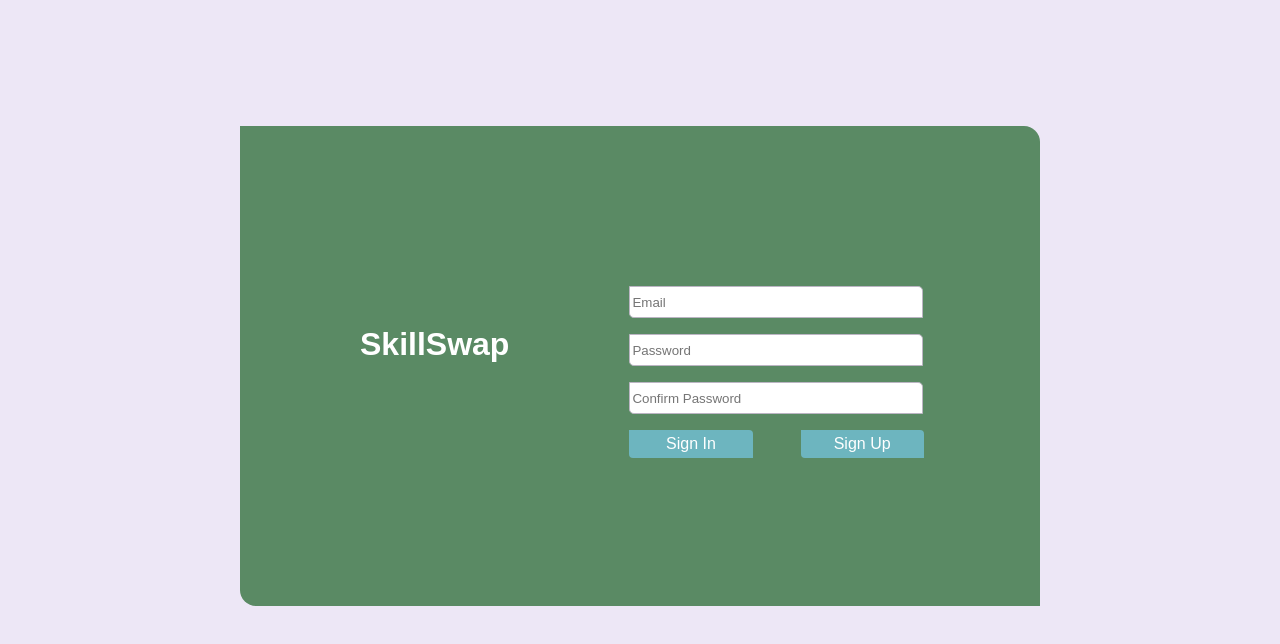
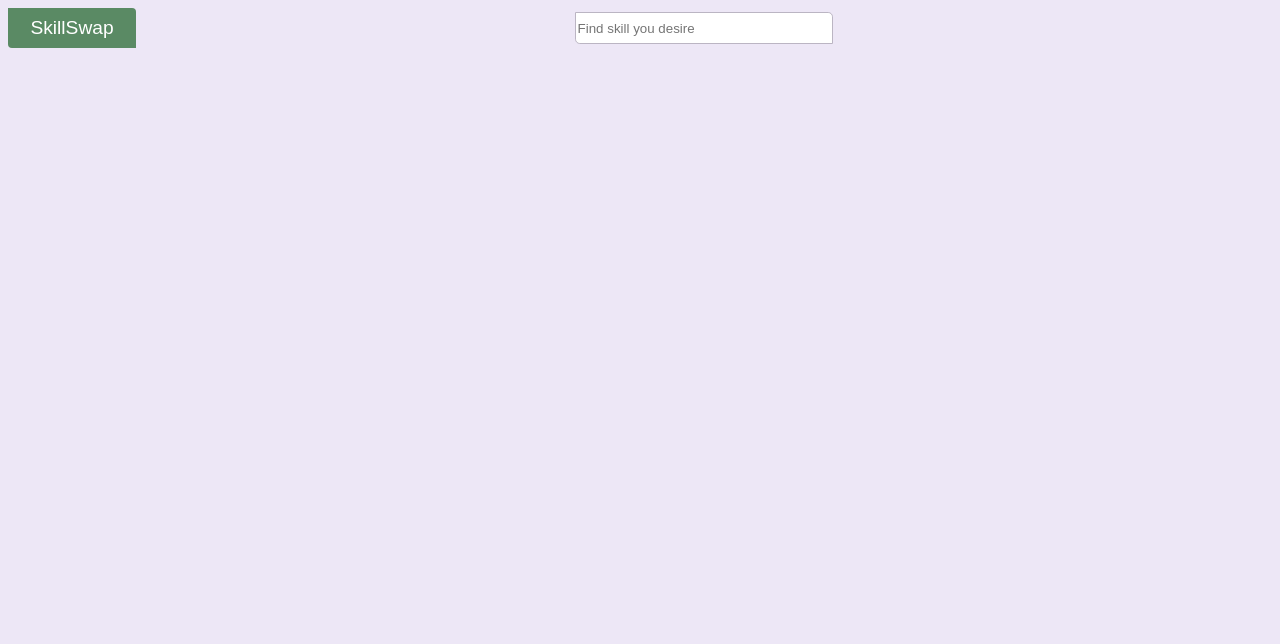
Before and after one commit to Kaponn/skill-swap, a React (Create React App) app in the folder skill-swap-front/: page / in a window 1280 px wide. Shown: the top 644 px of the page. Built offline with nearby package versions, Linux system fonts and the light colour scheme; the HTML template or start-up script is replaced by a standard one.

Commit message:
update LogoButton margin, create SearchInput component

```diff
--- a/skill-swap-front/src/App.tsx
+++ b/skill-swap-front/src/App.tsx
@@ -1,5 +1,6 @@
 import React from 'react';
 import './App.css';
+import { MainPage } from './features/main-page/MainPage';
 import { SignIn } from './features/sign-in/SignIn';
 import { SignUp } from './features/sign-up/SignUp';
 
@@ -7,7 +8,9 @@ function App() {
   return (
     <div className="App">
       <header className="App-header">
-        <SignUp />
+        {/* <SignIn /> */}
+        {/* <SignUp /> */}
+        <MainPage />
       </header>
     </div>
   );
--- a/skill-swap-front/src/components/logo-button/styles/LogoButton.css
+++ b/skill-swap-front/src/components/logo-button/styles/LogoButton.css
@@ -6,7 +6,6 @@
   border-radius: 0 0.25rem;
   height: 2.5rem;
   width: 8rem;
-  margin: 1rem 0 0 1rem;
 }
 
 .logo-button:hover {
--- /dev/null
+++ b/skill-swap-front/src/components/search-input/SearchInput.tsx
@@ -0,0 +1,8 @@
+import React from 'react';
+import './styles/SearchInput.css';
+
+export const SearchInput = () => {
+  return(
+    <input className="search-input" placeholder="Find skill you desire" />
+    )
+}
--- /dev/null
+++ b/skill-swap-front/src/components/search-input/styles/SearchInput.css
@@ -0,0 +1,7 @@
+.search-input {
+  width: 20%;
+  border: 1px solid var(--border);
+  border-radius: 0 0.3rem;
+  height: 1.75rem;
+  margin: auto;
+}
--- /dev/null
+++ b/skill-swap-front/src/features/main-page/MainPage.tsx
@@ -0,0 +1,13 @@
+import React from 'react';
+import './styles/MainPage.css';
+import { LogoButton } from '../../components/logo-button/LogoButton';
+import { SearchInput } from '../../components/search-input/SearchInput';
+
+export const MainPage = () => {
+  return(
+    <div className="main-page-container">
+      <LogoButton />
+      <SearchInput />
+    </div>
+  )
+}
--- /dev/null
+++ b/skill-swap-front/src/features/main-page/styles/MainPage.css
@@ -0,0 +1,5 @@
+.main-page-container {
+  margin: auto;
+  display: flex;
+  justify-content: flexbox;
+}
```
Also changed, not shown: skill-swap-front/src/features/main-page/components/Profile.tsx (added, +10 -0 lines), skill-swap-front/src/features/main-page/styles/Profile.css (added).
